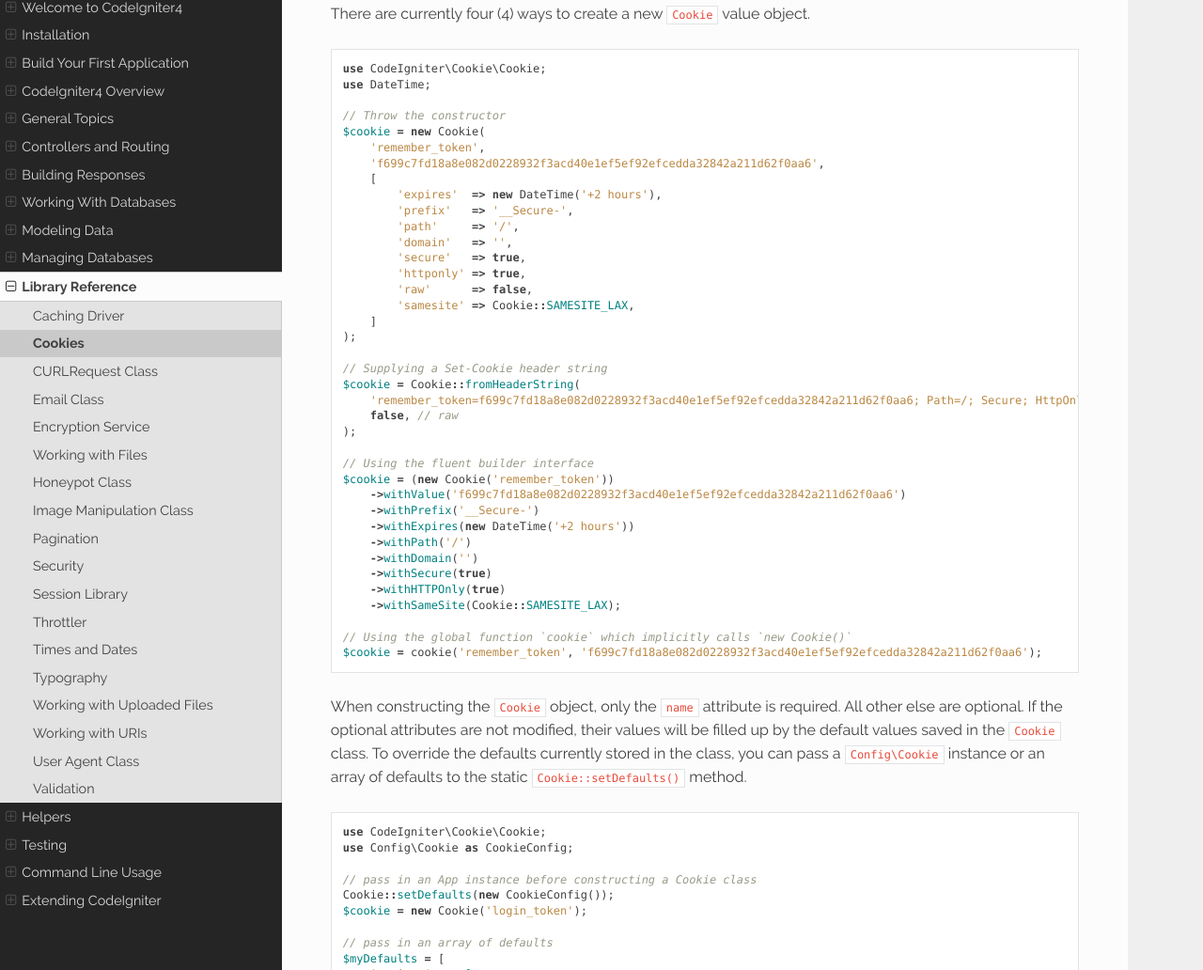
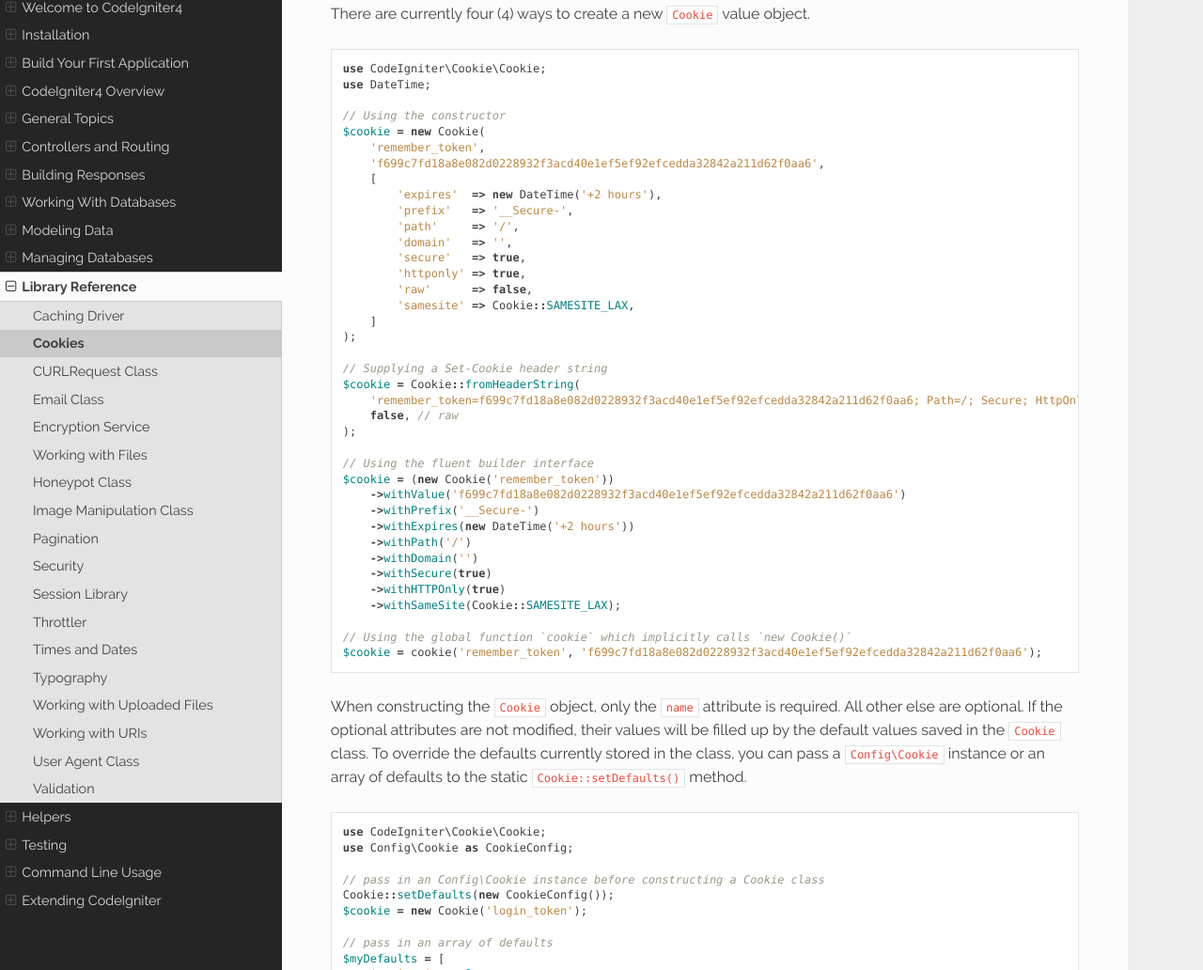
Before and after one commit to NEKOGET/ci4_user_guide_src, a Sphinx documentation site: the page built from source/libraries/cookies.rst, in a window 1280 px wide and 1400 px high, scrolled down 807 px. Shown: the part 144-1176 px from the top of the window at 94% size. Built offline with Sphinx 7.4.7 and the Read the Docs theme 2.0.0, drawn with Linux system fonts in a browser that asks for light colours.

Commit message:
Fix errors in cookie docs

```diff
--- a/source/libraries/cookies.rst
+++ b/source/libraries/cookies.rst
@@ -33,7 +33,7 @@ There are currently four (4) ways to create a new ``Cookie`` value object.
     use CodeIgniter\Cookie\Cookie;
     use DateTime;
 
-    // Throw the constructor
+    // Using the constructor
     $cookie = new Cookie(
         'remember_token',
         'f699c7fd18a8e082d0228932f3acd40e1ef5ef92efcedda32842a211d62f0aa6',
@@ -79,7 +79,7 @@ instance or an array of defaults to the static ``Cookie::setDefaults()`` method.
     use CodeIgniter\Cookie\Cookie;
     use Config\Cookie as CookieConfig;
 
-    // pass in an App instance before constructing a Cookie class
+    // pass in an Config\Cookie instance before constructing a Cookie class
     Cookie::setDefaults(new CookieConfig());
     $cookie = new Cookie('login_token');
 
@@ -456,11 +456,11 @@ Class Reference
 
     .. php:staticmethod:: setDefaults([$config = []])
 
-        :param App|array $config: The configuration array or instance
+        :param \Config\Cookie|array $config: The configuration array or instance
         :rtype: array<string, mixed>
         :returns: The old defaults
 
-        Set the default attributes to a Cookie instance by injecting the values from the ``App`` config or an array.
+        Set the default attributes to a Cookie instance by injecting the values from the ``\Config\Cookie`` config or an array.
 
     .. php:staticmethod:: fromHeaderString(string $header[, bool $raw = false])
 
```
